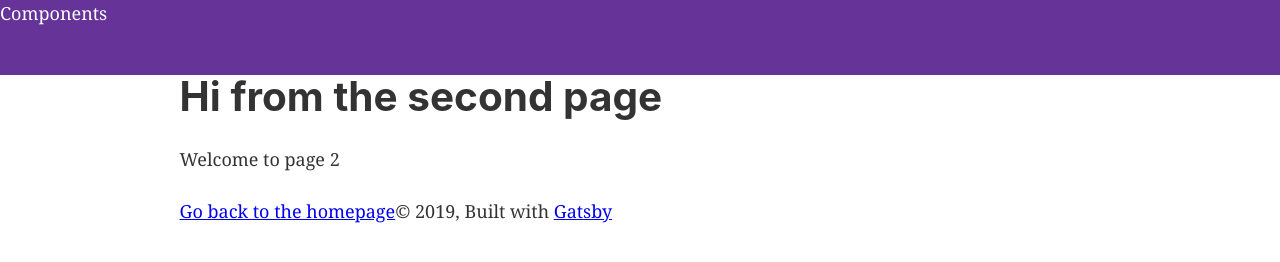
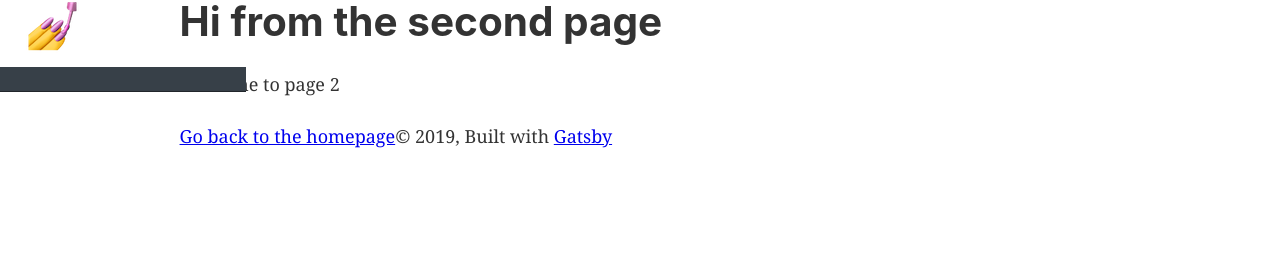
Before and after one commit to itdev164-sp2019/Diego-Carrillo-components, a Gatsby site: page /page-2 in a window 1280 px wide. Built offline with nearby package versions, Linux system fonts and the light colour scheme; Gatsby itself is replaced by a stand-in of ours.

Commit message:
add DefaultLayout to Masthead

```diff
--- a/package.json
+++ b/package.json
@@ -16,6 +16,7 @@
     "gatsby-plugin-styled-components": "^3.0.6",
     "gatsby-source-filesystem": "^2.0.23",
     "gatsby-transformer-sharp": "^2.1.15",
+    "polished": "^3.1.0",
     "prop-types": "^15.7.2",
     "react": "^16.8.3",
     "react-dom": "^16.8.3",
--- /dev/null
+++ b/src/components/Masthead/Layouts/DefaultLayout.js
@@ -0,0 +1,18 @@
+import React from 'react'
+import PropTypes from 'prop-types'
+import styled from 'styled-components'
+import { Header } from '../../Element'
+
+const StyledHeader = styled(Header)`
+    ${props => props.theme.defaults.masthead};
+`
+
+export const DefaultLayout = ({ image }) => (
+    <StyledHeader>
+        <img src={image} alt="" />
+    </StyledHeader>
+)
+
+DefaultLayout.PropTypes = {
+    image: PropTypes.node.isRequired
+}
--- /dev/null
+++ b/src/components/Masthead/Layouts/index.js
@@ -0,0 +1 @@
+export { DefaultLayout } from './DefaultLayout'
--- a/src/components/Masthead/Masthead.js
+++ b/src/components/Masthead/Masthead.js
@@ -2,28 +2,20 @@ import React from 'react'
 import PropTypes from 'prop-types'
 import { Box } from 'rebass'
 import styled from 'styled-components'
-import { Link } from 'rebass'
 
 const Outer = styled(Box)`
     height: ${props => props.height};
     width: 100%;
-    background-color: rebeccapurple;
-    margin-bottom: 1.45rem;
-`
-const StyledLink = styled(Link)`
-    color: white;
-    text-decoration: none;
-`
+    position: fixed;
+    top: 0px;
+    z-index: 9999;
+`;
 
-export const Masthead = ({ height, siteTitle }) => {
-    return (
-        <Outer height = {height}>
-          <StyledLink href="/">{siteTitle}</StyledLink>
-        </Outer>
-    )
-}
+export const Masthead = ({ height, children }) => {
+    return <Outer height = {height}>{children}</Outer>;
+};
 
-Masthead.PropTypes = {
+Masthead.propTypes = {
     height: PropTypes.string.isRequired,
-    siteTitle: PropTypes.string
-}
+    children: PropTypes.node.isRequired
+};
--- a/src/components/Masthead/index.js
+++ b/src/components/Masthead/index.js
@@ -1 +1,2 @@
 export { Masthead } from './Masthead'
+export { DefaultLayout } from './Layouts'
--- a/src/layouts/layout.js
+++ b/src/layouts/layout.js
@@ -2,10 +2,10 @@ import React from "react"
 import PropTypes from "prop-types"
 import { StaticQuery, graphql } from "gatsby"
 import "./layout.css"
-import { ThemeProvider } from 'styled-components'
+import { ThemeProvider, ThemeConsumer } from 'styled-components'
 import { Gray as theme } from '../themes/Gray'
 import { Footer, Main } from '../components/Element'
-import { Masthead } from '../components/Masthead'
+import { Masthead, DefaultLayout } from '../components/Masthead'
 
 const Layout = ({ children }) => (
   <ThemeProvider theme={theme}>
@@ -21,7 +21,11 @@ const Layout = ({ children }) => (
     `}
     render={data => (
       <div>
-        <Masthead siteTitle={data.site.siteMetadata.title} height="75px" />
+        <Masthead height="85px">
+        <ThemeConsumer>
+          {theme => <DefaultLayout image={theme.images.mastheadImage} />}
+        </ThemeConsumer>
+        </Masthead>
         <div
           style={{
             margin: `0 auto`,
@@ -30,7 +34,7 @@ const Layout = ({ children }) => (
             paddingTop: 0,
           }}
         >
-          <Main>{children}</Main>
+          <Main mt={85}>{children}</Main>
           <Footer>
             © {new Date().getFullYear()}, Built with
             {` `}
--- a/src/themes/Gray/Gray.js
+++ b/src/themes/Gray/Gray.js
@@ -1,4 +1,5 @@
 import React from 'react'
+import { darken } from 'polished'
 import mastheadImage from './Images/styled-components.png'
 import { Menu, Search } from 'styled-icons/feather'
 
@@ -57,8 +58,18 @@ const defaults = {
         border: theme.borders[3],
         textTransform: 'uppercase',
         letterSpacing: theme.letterSpacings.tracked
+    },
+    masthead: {
+        height: '100%',
+        width: '100%',
+        background: theme.colors.primary.main,
+        borderBottom: theme.borders[1],
+        borderColor: darken(0.1, theme.colors.primary.main)
+    },
+    text: {
+        lineHeight: theme.lineHeights.copy
     }
-}
+};
 
 const variants = {
     button: {
```
Also changed, not shown: 1 other file.
